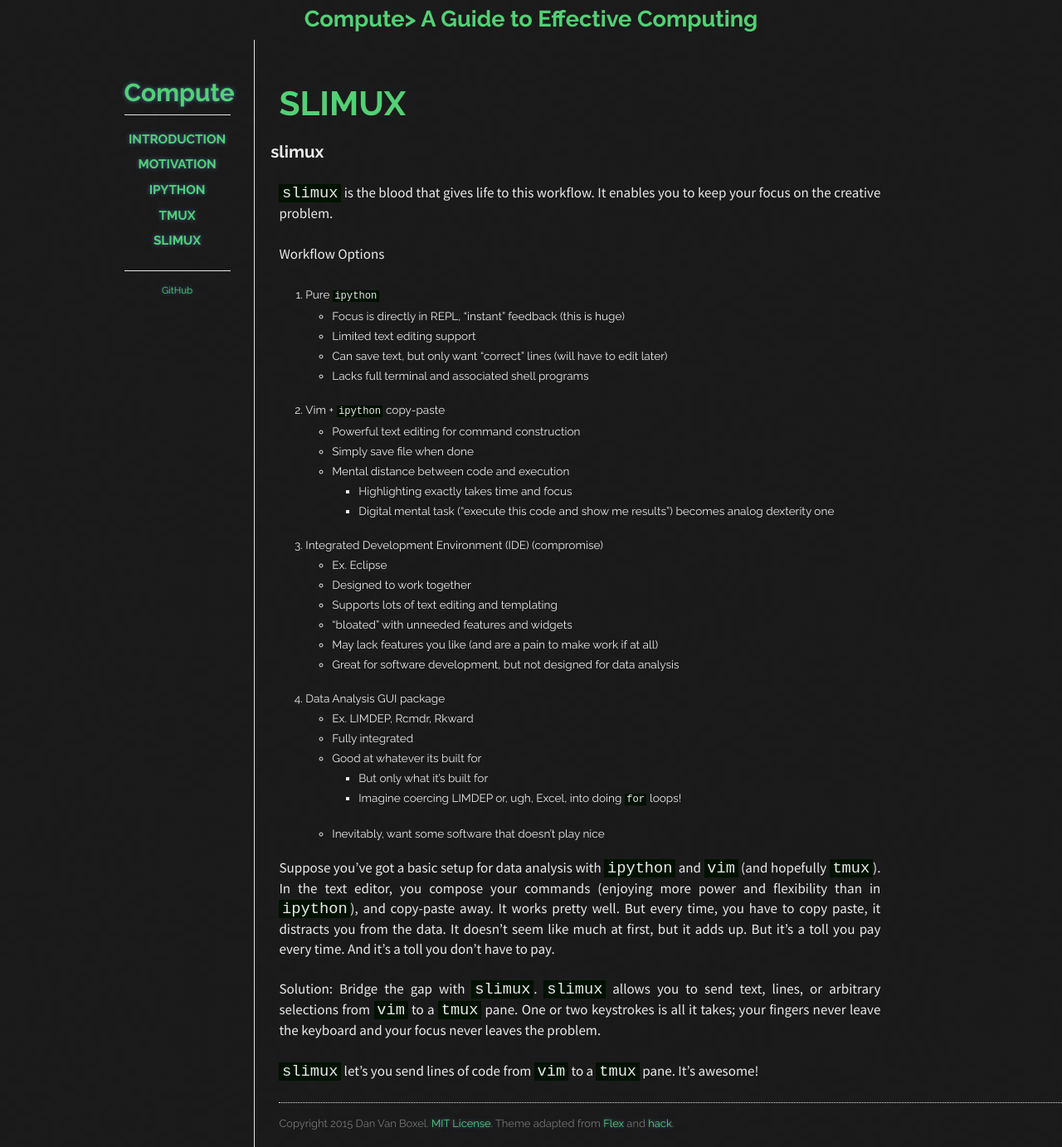
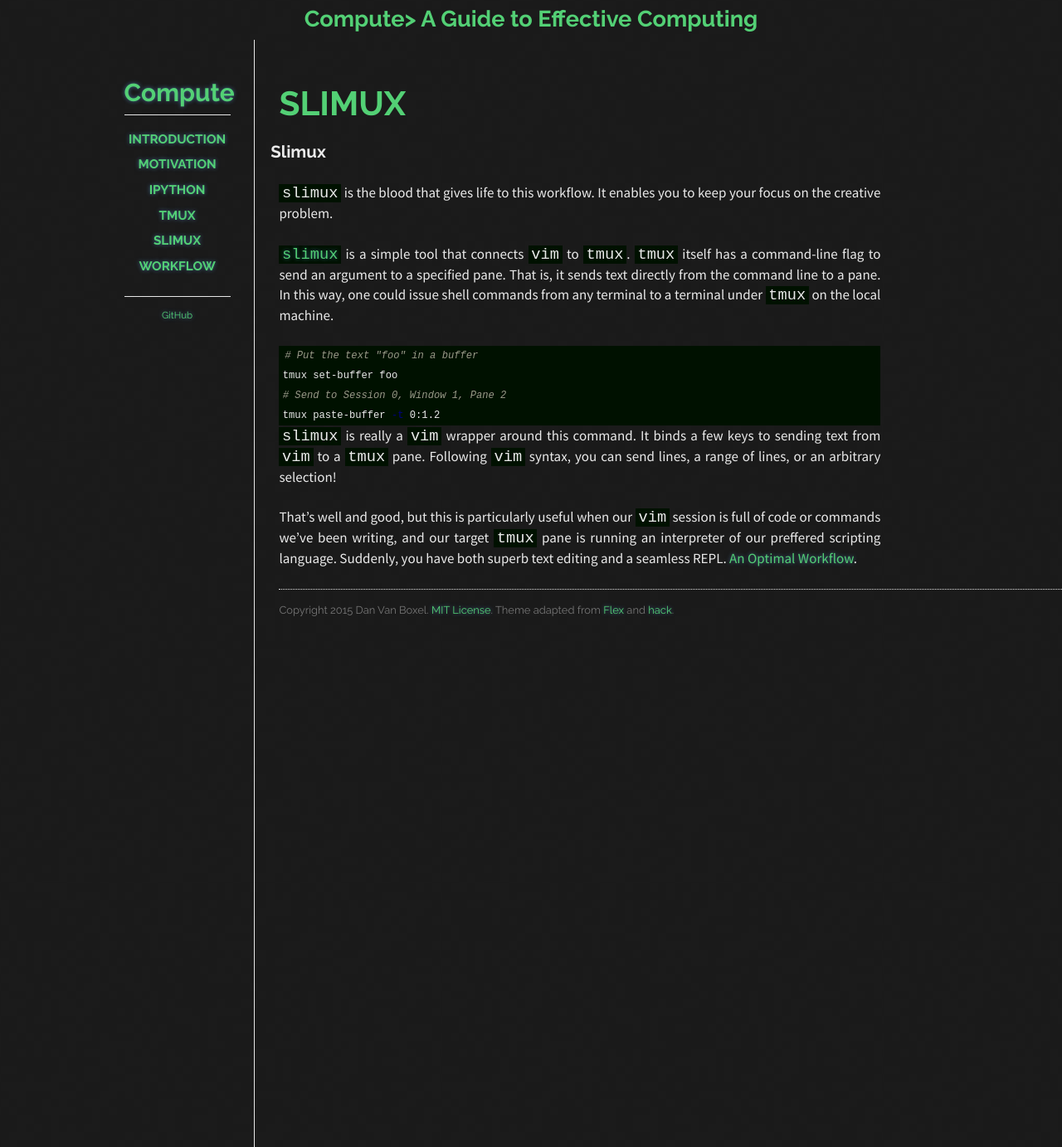
Before and after one commit to dvbuntu/compute, a Jekyll site: the page built from _posts/2070-01-01-slimux.md, in a window 1280 px wide. Shown: the whole page at 83% size. Built offline with Jekyll 4.4.1, drawn with Linux system fonts in a browser that asks for light colours; Markdown is read by kramdown in place of the engine named in the settings.

Commit message:
Split slimux into slimux and workflow
More just background on slimux, save the workflow options for the
final section.  Possibly maneuver those into Motivation

````diff
--- a/_posts/2070-01-01-slimux.md
+++ b/_posts/2070-01-01-slimux.md
@@ -6,42 +6,20 @@ date:   2070-01-01 12:00:00
 categories: posts
 ---
 
-slimux
+Slimux
 ---
 
 `slimux` is the blood that gives life to this workflow.  It enables you to keep your focus on the creative problem.
 
-Workflow Options
+[`slimux`](https://github.com/epeli/slimux) is a simple tool that connects `vim` to `tmux`.  `tmux` itself has a command-line flag to send an argument to a specified pane.  That is, it sends text directly from the command line to a pane.  In this way, one could issue shell commands from any terminal to a terminal under `tmux` on the local machine.
 
-1. Pure `ipython`
-    + Focus is directly in REPL, "instant" feedback (this is huge)
-    - Limited text editing support
-    - Can save text, but only want "correct" lines (will have to edit later)
-    - Lacks full terminal and associated shell programs
-2. Vim + `ipython` copy-paste
-    + Powerful text editing for command construction
-    + Simply save file when done
-    - Mental distance between code and execution
-        * Highlighting exactly takes time and focus
-        * Digital mental task ("execute this code and show me results") becomes analog dexterity one
-3. Integrated Development Environment (IDE) (compromise)
-    * Ex. Eclipse
-    + Designed to work together
-    + Supports lots of text editing and templating
-    - "bloated" with unneeded features and widgets
-    - May lack features you like (and are a pain to make work if at all)
-    - Great for software development, but not designed for data analysis
-4. Data Analysis GUI package
-    * Ex. LIMDEP, Rcmdr, Rkward
-    + Fully integrated
-    + Good at whatever its built for
-        - But only what it's built for
-        * Imagine coercing LIMDEP or, ugh, Excel, into doing `for` loops!
-    + Inevitably, want some software that doesn't play nice
+```bash
+# Put the text "foo" in a buffer
+tmux set-buffer foo
+# Send to Session 0, Window 1, Pane 2
+tmux paste-buffer -t 0:1.2
+```
 
-Suppose you've got a basic setup for data analysis with `ipython` and `vim` (and hopefully `tmux`).  In the text editor, you compose your commands (enjoying more power and flexibility than in `ipython`), and copy-paste away.  It works pretty well.  But every time, you have to copy paste, it distracts you from the data.  It doesn't seem like much at first, but it adds up.  But it's a toll you pay every time.  And it's a toll you don't have to pay.
+`slimux` is really a `vim` wrapper around this command.  It binds a few keys to sending text from `vim` to a `tmux` pane.  Following `vim` syntax, you can send lines, a range of lines, or an arbitrary selection!
 
-Solution: Bridge the gap with `slimux`.  `slimux` allows you to send text, lines, or arbitrary selections from `vim` to a `tmux` pane.  One or two keystrokes is all it takes; your fingers never leave the keyboard and your focus never leaves the problem.
-
-
-`slimux` let's you send lines of code from `vim` to a `tmux` pane.  It's awesome!
+That's well and good, but this is particularly useful when our `vim` session is full of code or commands we've been writing, and our target `tmux` pane is running an interpreter of our preffered scripting language.  Suddenly, you have both superb text editing and a seamless REPL.  [An Optimal Workflow]({{ site.baseurl }}/{% post_url 2050-01-01-workflow %}).
````
Also changed, not shown: _posts/2050-01-01-workflow.md (added, +57 -0 lines).
